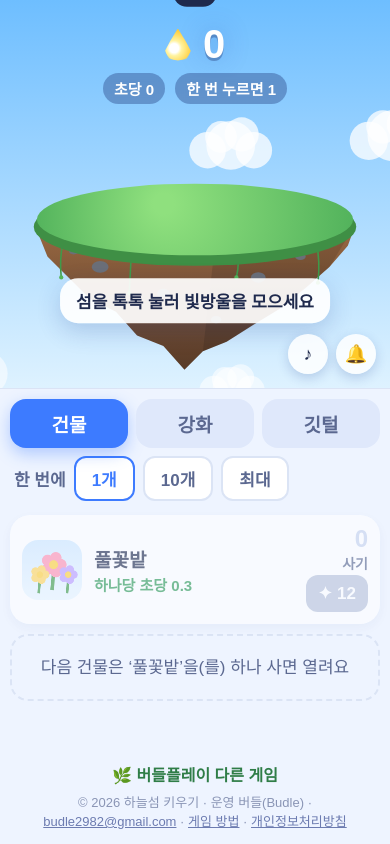
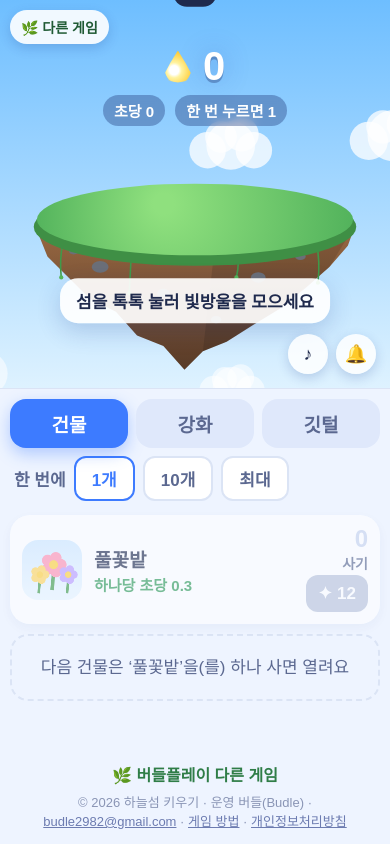
Before and after one commit to BBDDDD0706/skyisle, a plain HTML site: page index.html in a window 390 px wide. Drawn offline with Linux system fonts and the light colour scheme; a web font is replaced by a local one.

Commit message:
섬 화면에 다른 게임 버튼
Co-Authored-By: Claude Opus 5.5 <noreply@anthropic.com>

```diff
--- a/index.html
+++ b/index.html
@@ -21,6 +21,7 @@
       <div class="rates"><span>초당 <b id="pps">0</b></span><span>한 번 누르면 <b id="tapv">1</b></span></div>
       <div class="buff" id="buff"></div>
     </div>
+    <a class="home-btn" href="../" title="버들플레이 다른 게임">🌿 다른 게임</a>
     <div class="hint" id="hint" hidden></div>
     <div class="snd">
       <button type="button" class="icon-btn" id="musicBtn" title="배경음악 켜기/끄기">♪</button>
--- a/style.css
+++ b/style.css
@@ -19,6 +19,8 @@ button{font-family:inherit;cursor:pointer;border:0;color:inherit;background:none
 @keyframes pulse{to{transform:scale(1.05)}}
 .hint{position:absolute;left:50%;bottom:26px;transform:translateX(-50%);width:max-content;max-width:calc(100% - 120px);text-align:center;font-size:22px;font-weight:800;color:var(--ink);background:rgba(255,255,255,.92);padding:14px 22px;border-radius:18px;box-shadow:0 8px 24px rgba(30,60,140,.2);pointer-events:none;animation:bob 1.6s ease-in-out infinite}
 @keyframes bob{50%{transform:translate(-50%,-6px)}}
+.home-btn{position:absolute;left:14px;top:14px;z-index:2;font-size:17px;font-weight:800;color:#1f5a34;text-decoration:none;background:rgba(255,255,255,.9);padding:9px 14px;border-radius:99px;box-shadow:0 4px 12px rgba(30,60,140,.2)}
+.home-btn:hover{background:#fff}
 .snd{position:absolute;right:14px;bottom:14px;display:flex;gap:8px}
 .icon-btn{width:48px;height:48px;border-radius:50%;font-size:22px;font-weight:900;background:rgba(255,255,255,.85);color:var(--ink);box-shadow:0 4px 12px rgba(30,60,140,.2)}
 .icon-btn.off{opacity:.4;text-decoration:line-through}
@@ -102,6 +104,8 @@ button{font-family:inherit;cursor:pointer;border:0;color:inherit;background:none
   .rates span{font-size:15px;padding:5px 11px}
   .hint{font-size:17px;padding:10px 16px;bottom:64px;max-width:calc(100% - 32px)}
   .icon-btn{width:40px;height:40px;font-size:18px}
+  .home-btn{font-size:14px;padding:7px 11px;top:10px;left:10px}
+  .top{padding-top:44px}
   .tabs{padding:10px 10px 8px}
   .tabs button{font-size:19px;padding:11px 0}
   .list{padding:4px 10px 10px}
```
